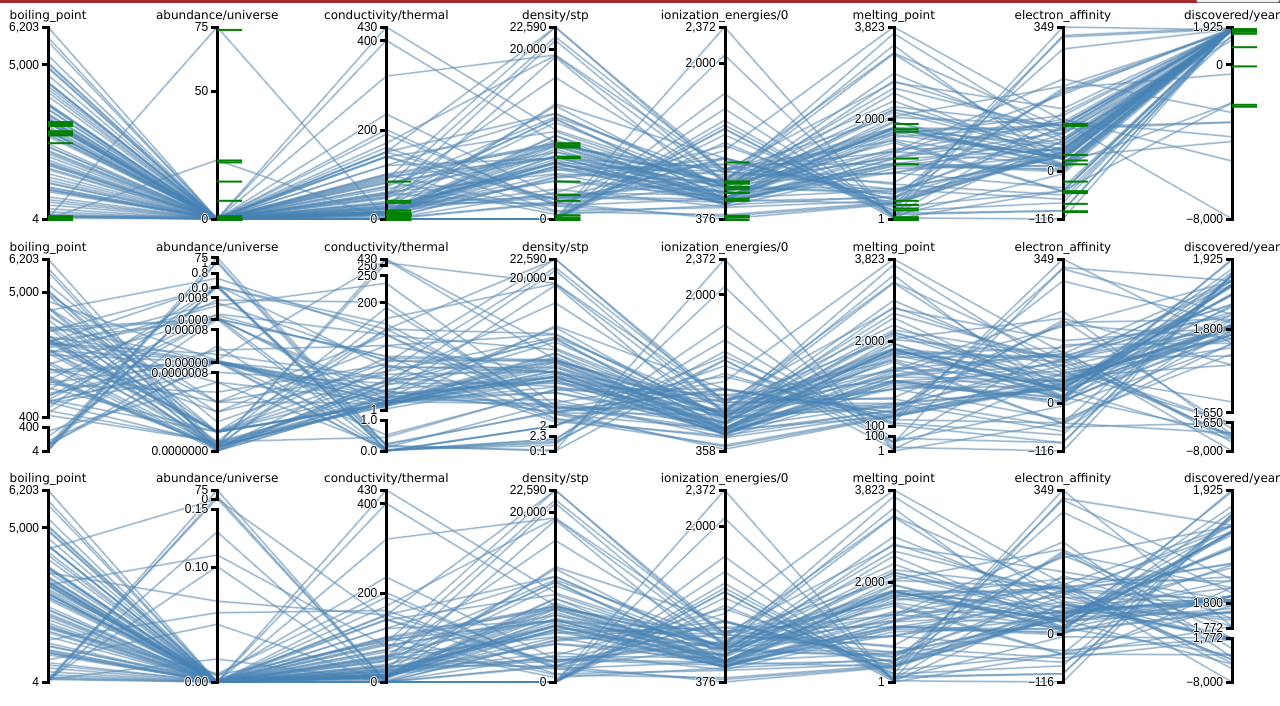
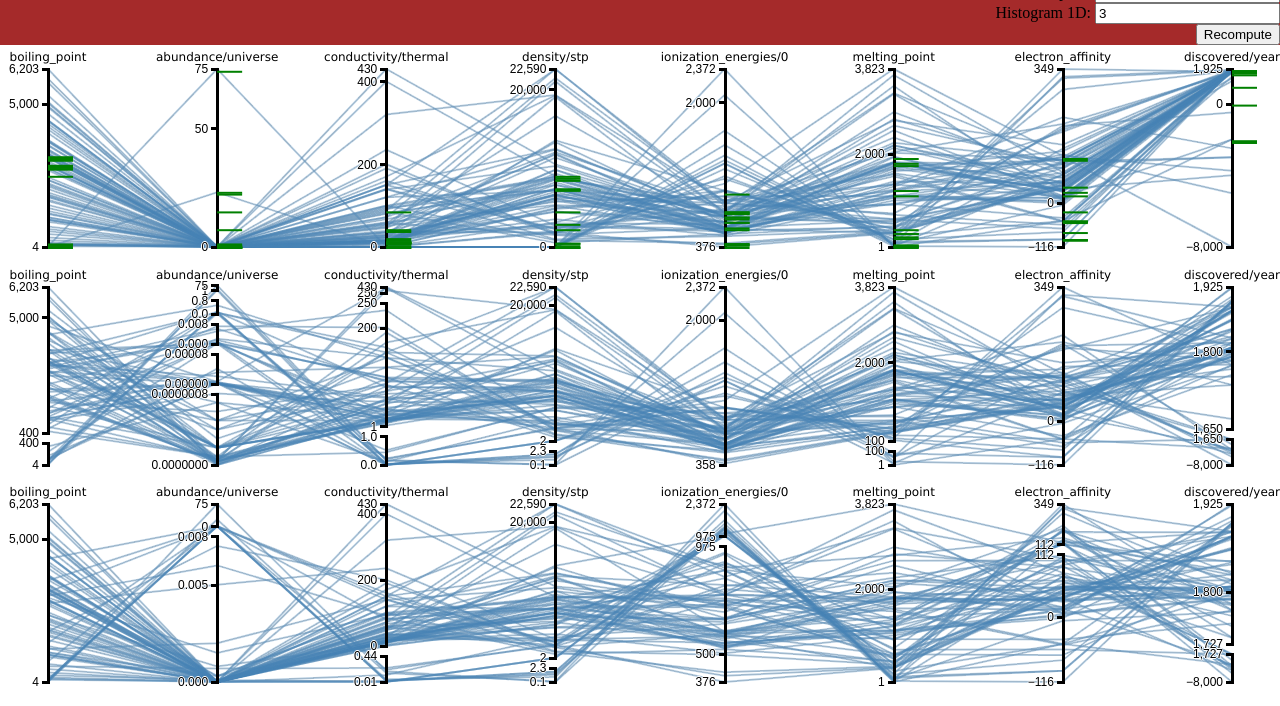
Before and after one commit to rasmustrew/DataVizProject2022, a website built with webpack: page dist/index.html in a window 1280 px wide. Shown: the part 102-808 px from the top of the page. Built offline with nearby package versions, Linux system fonts and the light colour scheme.

Commit message:
Feature: Add 1d overplotting measure

```diff
--- a/src/data_ranges.js
+++ b/src/data_ranges.js
@@ -64,6 +64,10 @@ export function guided_split(dimensions, simple_ranges, par_coords, weights, sug
             Object.assign(current_metrics, current_best_metrics)
             current_metrics[dimension] = metrics_dim
             let current_metric = compute_total_metric(current_metrics, weights)
+            // if (dimension === "density/stp") {
+            //     par_coords.delete()
+            //     par_coords.draw()
+            // }
             if (current_metric < current_best_metric) {
                 current_best_metrics = current_metrics
                 current_best_metric = current_metric
--- a/src/index.js
+++ b/src/index.js
@@ -77,6 +77,8 @@ function create_par_coords() {
         weights["max_dist"] = parseFloat(d3.select("#maxDist input").property("value"))
         weights["min_dist"] = parseFloat(d3.select("#minDist input").property("value"))
         weights["num_splits"] = parseFloat(d3.select("#numSplits input").property("value"))
+        weights["avg_squared_dist"] = parseFloat(d3.select("#avgSquaredDist input").property("value"))
+        weights["hist_avg"] = parseFloat(d3.select("#hist1D input").property("value"))
 
         console.log(simple_ranges(data.data, data.dimensions))
         let simple_ranges_jumps = simple_ranges(data.data, data.dimensions)
@@ -110,10 +112,10 @@ function create_par_coords() {
         // let naive_result = naive_multisplit(data.dimensions, simple_ranges(data.data, data.dimensions), par_coords_splits, weights)
         par_coords_splits.set_dimension_ranges(guided_result.ranges)
 
-        let base_metrics = compute_metrics(par_coords, par_coords.dimensions, weights)
+        let base_metrics = compute_metrics(par_coords, par_coords.dimensions)
         // let log_metrics = compute_metrics(par_coords_log, par_coords.dimensions)
-        let hardcoded_split_metrics = compute_metrics(hardcoded_par_coords_splits, weights)
-        let split_metrics = compute_metrics(par_coords_splits, weights)
+        let hardcoded_split_metrics = compute_metrics(hardcoded_par_coords_splits)
+        let split_metrics = compute_metrics(par_coords_splits)
 
         console.log("base: ", base_metrics)
         // console.log("log: ", log_metrics)
--- a/src/metrics.js
+++ b/src/metrics.js
@@ -36,6 +36,39 @@ function norm_screen_data_diff(data, dimension, dimension_ranges, par_coords) {
         }
     }
     return summed_diff / max
+}
+
+function average_squared_dist(data, dimension, par_coords) {
+
+    let squared_dist_sum = 0
+
+    let sorted_data = []
+    for (let i in data) {
+        sorted_data.push(data[i][dimension])
+    }
+    sorted_data.sort(function (a, b) {
+        return a - b;
+    });
+
+    for (let i = 0; i < sorted_data.length - 1; i++) {
+        let j = i + 1
+        let data_i = sorted_data[i]
+        let data_j = sorted_data[j]
+        if (data_i === data_j) {
+            continue
+        }
+
+        let screen_i = par_coords.y_position(data_i, dimension)
+        let screen_j = par_coords.y_position(data_j, dimension)
+
+        // let squared_dist = Math.pow(screen_i - screen_j, 2)
+        let screen_diff = normalized_diff(screen_i, screen_j, par_coords.screen_range)
+        let squared_dist = 1 / screen_diff
+        squared_dist_sum += squared_dist;
+    }
+
+    let squared_dist_average = squared_dist_sum / sorted_data.length
+    return squared_dist_average
 }
 
 
@@ -92,18 +125,48 @@ function min_diff(data, dimension, par_coords) {
     return 1-min_diff
 }
 
+function histogram_1d_squared_avg(data, dimension, par_coords) {
+    let num_bins = 100;
+    let bins = Array(num_bins).fill(0)
+
+    for (let item of data) {
+        let y_pos = par_coords.y_position(item[dimension], dimension)
+        let percent = y_pos / par_coords.height
+        let bin = Math.floor(percent * (num_bins - 1))
+        bins[bin] += 1
+    }
+
+    let bins_squared = bins.map((val) => {
+        return val * val
+    })
+
+    let bins_squared_sum = bins_squared.reduce((sum, val) => {
+        return sum + val
+    })
+
+    if (dimension === "density/stp") {
+        console.log(bins)
+    }
+    let bins_squared_avg = bins_squared_sum / num_bins
+    return bins_squared_avg
+}
+
 
 export function compute_metrics_dim(par_coords, dim) {
     let norm_diff = norm_screen_data_diff(par_coords.data, dim, par_coords.dimension_ranges, par_coords)
     let max_dist = max_diff(par_coords.data, dim, par_coords)
     let min_dist = min_diff(par_coords.data, dim, par_coords)
+    let avg_squared_dist = average_squared_dist(par_coords.data, dim, par_coords)
     let num_splits = par_coords.dimension_ranges[dim].length
+    let hist_avg = histogram_1d_squared_avg(par_coords.data, dim, par_coords)
 
     return {
         norm_diff,
         max_dist,
         min_dist,
-        num_splits
+        avg_squared_dist,
+        num_splits,
+        hist_avg
     }
 }
 
```
Also changed, not shown: dist/index.html, dist/main.js.
